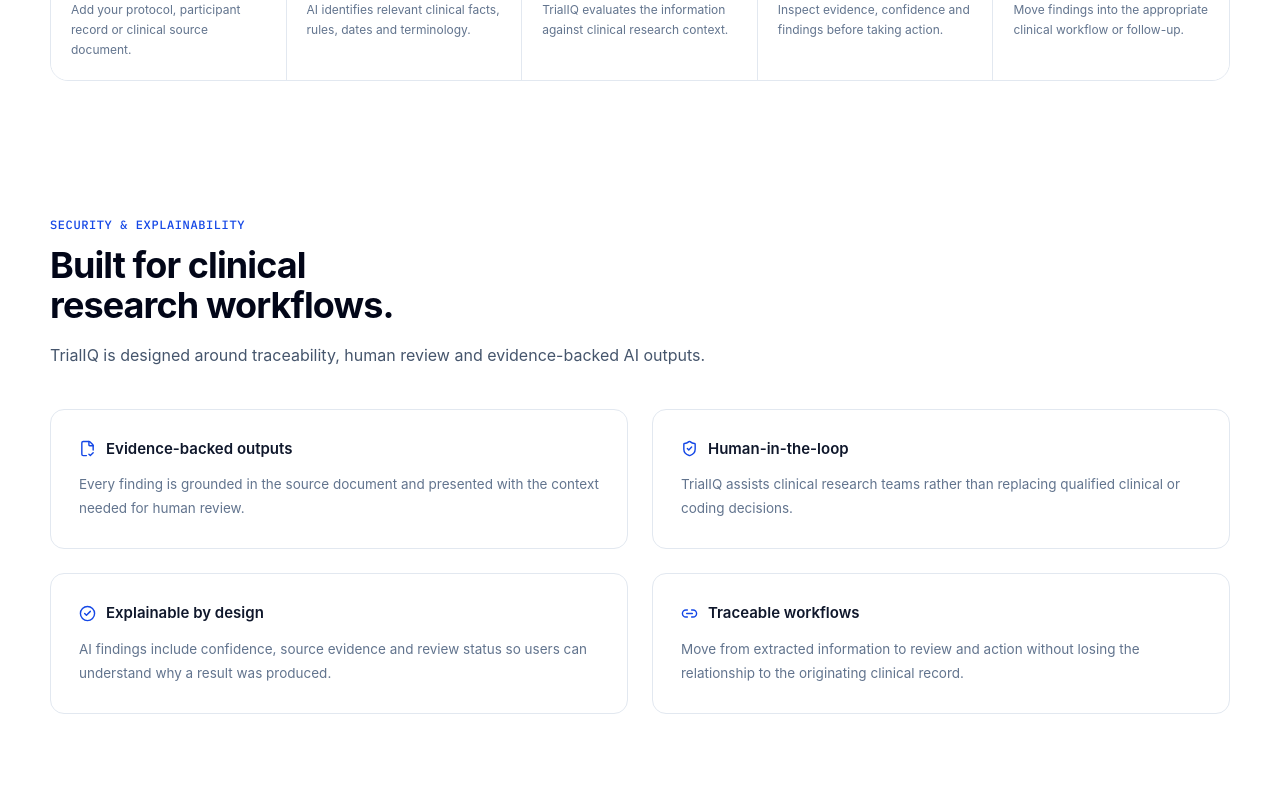
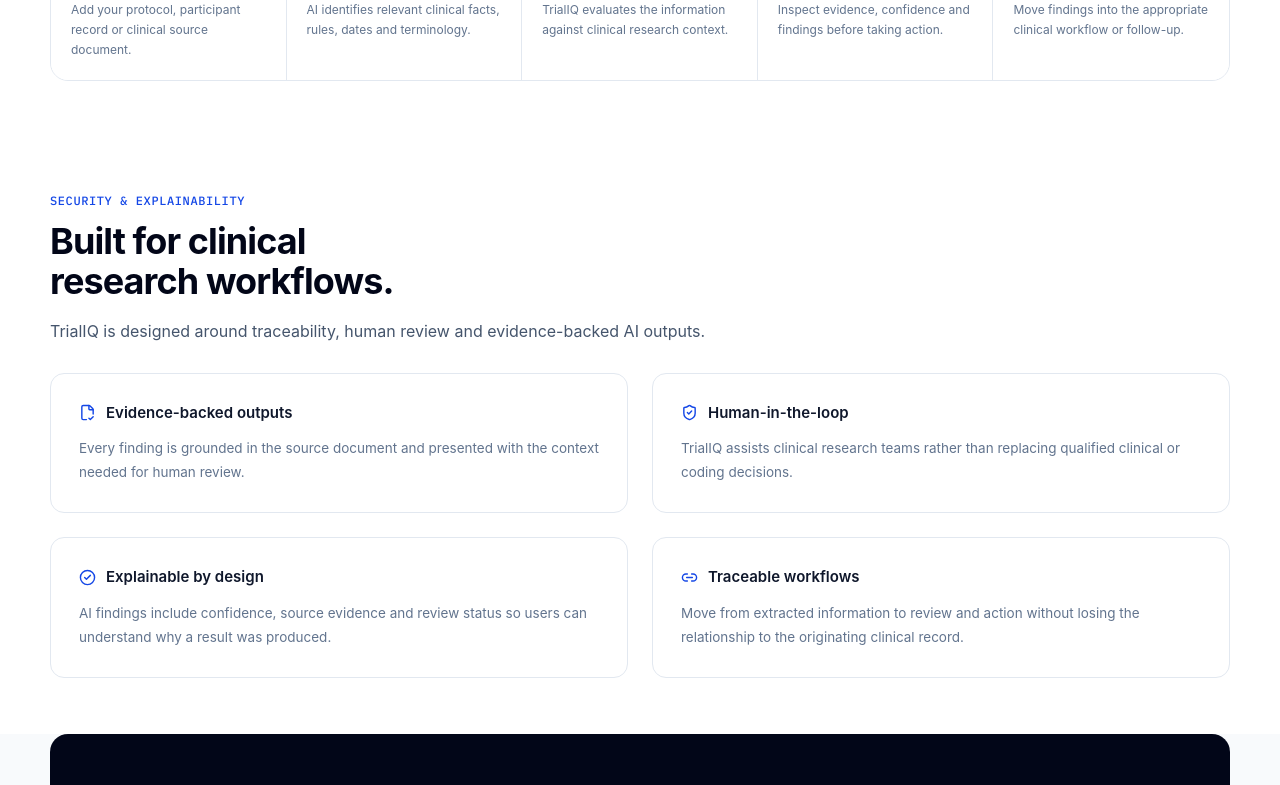
Before and after one commit to Zunaid24/trialiq, a Next.js app: page / in a window 1280 px wide. Shown: the part 2240-3025 px from the top of the page. Built offline with nearby package versions, Linux system fonts and the light colour scheme.

Commit message:
Polish landing page UX

```diff
--- a/components/Security.tsx
+++ b/components/Security.tsx
@@ -11,11 +11,11 @@ export default function Security() {
   return (
     <section
       id="security"
-      className="bg-white px-5 py-20 md:px-8"
+      className="bg-white px-5 py-14 md:px-8"
     >
       <div className="mx-auto max-w-[1180px]">
 
-        <div className="mb-10 max-w-3xl">
+        <div className="mb-7 max-w-3xl">
 
           <p className="font-mono text-xs font-medium uppercase tracking-wider text-blue-700">
             Security & Explainability
```
